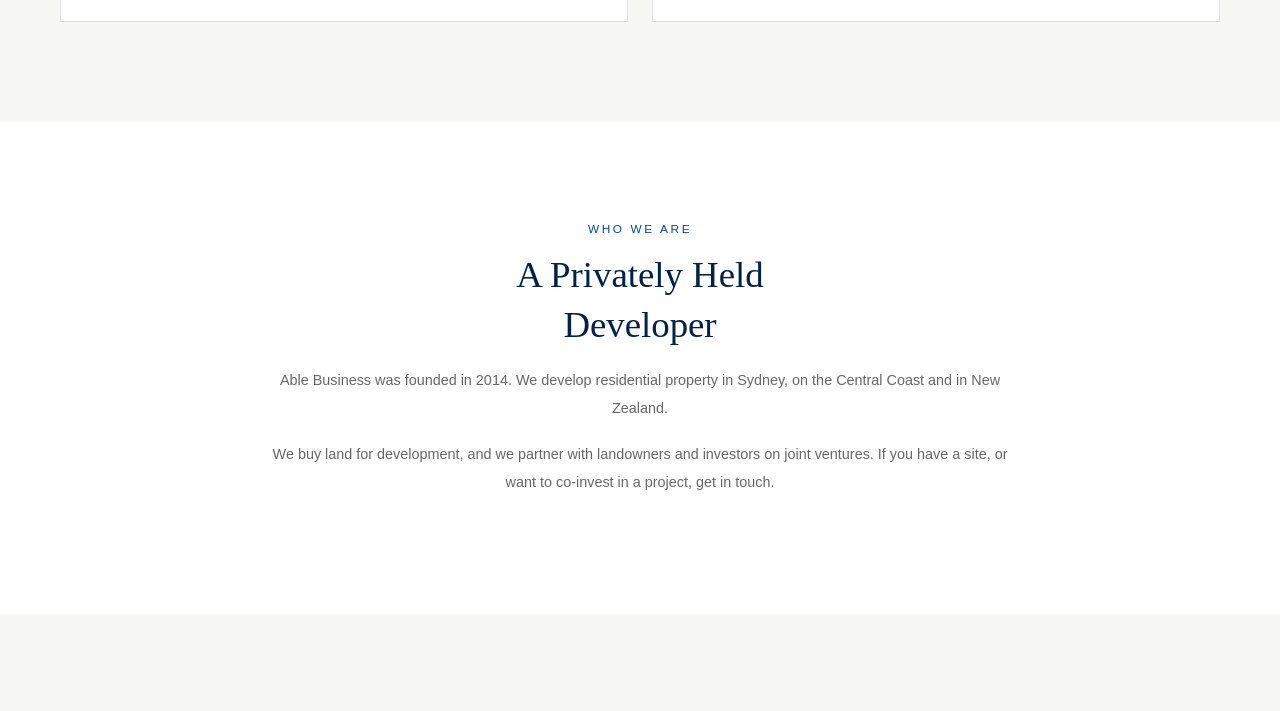
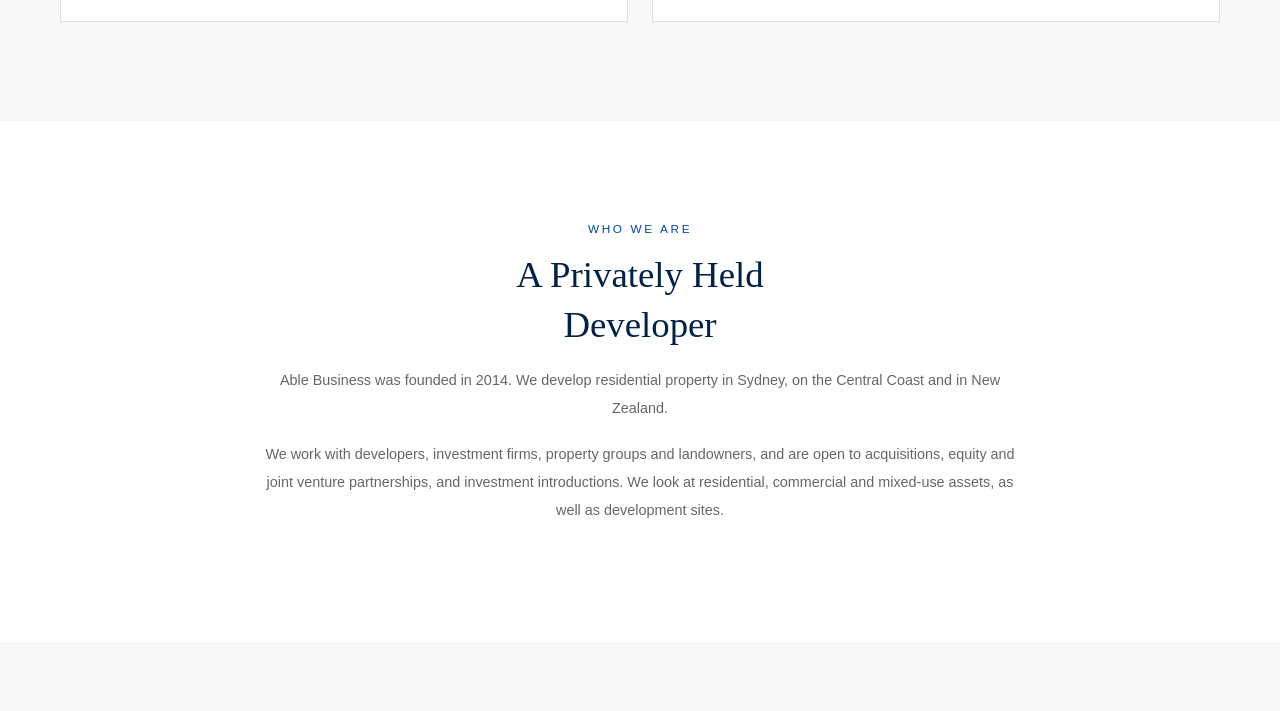
Before and after one commit to Able-Business/ablebusiness.com.au, a plain HTML site: page index.html in a window 1280 px wide. Shown: the part 1833-2544 px from the top of the page. Drawn offline with Linux system fonts and the light colour scheme.

Commit message:
About: one paragraph on partners, deal types and asset types
At Sophie's request, folded her partnership brief into the existing
About section as a single paragraph, replacing the older land and
joint venture paragraph it supersedes. Now names who Able works with
(developers, investment firms, property groups, landowners), what it
is open to (acquisitions, equity and joint venture partnerships,
investment introductions) and what it looks at (residential,
commercial and mixed-use assets, development sites).

Left out on purpose: the specific two-buildings-plus-two-lots property
and "capital requirements".

Co-Authored-By: Claude Opus 5.5 <noreply@anthropic.com>

```diff
--- a/index.html
+++ b/index.html
@@ -278,7 +278,7 @@
     <p class="section-label">Who We Are</p>
     <h2 class="section-title">A Privately Held<br>Developer</h2>
     <p>Able Business was founded in 2014. We develop residential property in Sydney, on the Central Coast and in New Zealand.</p>
-    <p>We buy land for development, and we partner with landowners and investors on joint ventures. If you have a site, or want to co-invest in a project, get in touch.</p>
+    <p>We work with developers, investment firms, property groups and landowners, and are open to acquisitions, equity and joint venture partnerships, and investment introductions. We look at residential, commercial and mixed-use assets, as well as development sites.</p>
   </div>
 </section>
 
```
